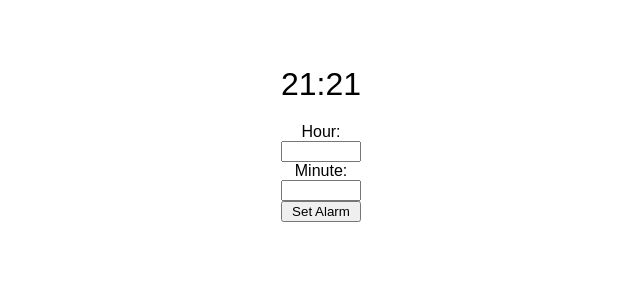
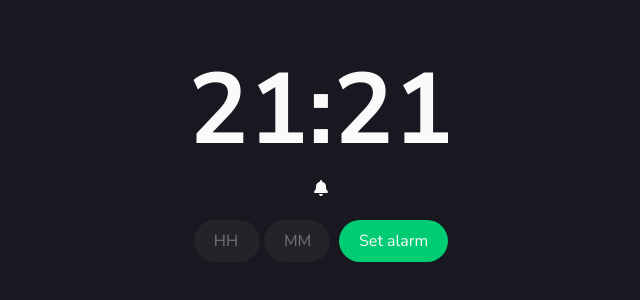
Before and after one commit to hsimransidhu/alarm-clock, a website with bundled scripts: page index.html in a window 1280 px wide. Shown: the part 246-546 px from the top of the page, without its empty margins (319-959 px from the left). Built offline with nearby package versions, Linux system fonts and the light colour scheme; files whose address does not match are found by name.

Commit message:
added folders

```diff
--- a/assets/script/index.js
+++ b/assets/script/index.js
@@ -1,65 +1,84 @@
-document.addEventListener('DOMContentLoaded', function () {
-    // Display current time
+'use strict';
+
+import { onEvent, select, clearIntervalHandler } from "./utils.js";
+
+const alarmForm = select('alarmForm');
+const alarmStatus = select('alarmStatus');
+const Message = select('Message');
+const hourInput = select('hour');
+const minuteInput = select('minute');
+const clockElement = select('clock');
+
+let liveTimeInterval;
+
+onEvent('alarmForm', 'submit', function (event) {
+    event.preventDefault();
+    setAlarm();
+});
+
+onEvent('alarmForm', 'input', function () {
+    Message.textContent = '';
+    hourInput.style.border = '';
+    minuteInput.style.border = '';
+});
+
+startLiveTime();
+
+function startLiveTime() {
     updateClock();
-
-    // Update clock every second
-    setInterval(updateClock, 1000);
-});
+    liveTimeInterval = setInterval(updateClock, 1000);
+}
 
 function updateClock() {
     const now = new Date();
     const hours = now.getHours().toString().padStart(2, '0');
     const minutes = now.getMinutes().toString().padStart(2, '0');
-    const clockElement = document.getElementById('clock');
-    clockElement.textContent = `${hours}:${minutes}`;
+    const timeString = `${hours}:${minutes}`;
+    clockElement.textContent = timeString;
+
 }
 
 function setAlarm() {
-    const hourInput = document.getElementById('hour');
-    const minuteInput = document.getElementById('minute');
-    const alarmStatusElement = document.getElementById('alarmStatus');
-
-    // Validate inputs
+    clearIntervalHandler(liveTimeInterval);
     const hour = parseInt(hourInput.value, 10);
     const minute = parseInt(minuteInput.value, 10);
-
     if (isNaN(hour) || isNaN(minute) || hour < 0 || hour > 23 || minute < 0 || minute > 59) {
-        // Invalid input
-        alert('Please enter a valid hour (0-23) and minute (0-59).');
+        Message.textContent = 'Please enter a valid hour (0-23) and minute (0-59).';
+        hourInput.style.border = '2px solid #ff4646';
+        minuteInput.style.border = '2px solid #ff4646';
+        return;
+    }
+    if (hourInput.value.trim() === '' || minuteInput.value.trim() === '') {
+        Message.textContent = 'Please enter both hour and minute.';
+        hourInput.style.border = '2px solid #ff4646';
+        minuteInput.style.border = '2px solid #ff4646';
         return;
     }
 
-    // Set alarm
-    const alarmTime = new Date();
-    alarmTime.setHours(hour);
-    alarmTime.setMinutes(minute);
-    alarmTime.setSeconds(0);
+    Message.textContent = '';
+    hourInput.style.border = '';
+    minuteInput.style.border = '';
+    alarmStatus.textContent = `Alarm set for ${hour.toString().padStart(2, '0')}:${minute.toString().padStart(2, '0')}`;
+    setTimeout(() => {
+        checkAndPlayAlarm(hour, minute);
+    }, 1000);
+}
 
-    const now = new Date();
-
-    if (alarmTime <= now) {
-        // Alarm time is in the past
-        alert('Please enter a future time for the alarm.');
-        return;
+function checkAndPlayAlarm(setHour, setMinute) {
+    const currentTime = new Date();
+    const currentHour = currentTime.getHours();
+    const currentMinute = currentTime.getMinutes();
+    if (currentHour === setHour && currentMinute === setMinute) {
+        playAlarm();
+        alarmStatus.textContent = 'Alarm!';
+    } else {
+        setTimeout(() => {
+            checkAndPlayAlarm(setHour, setMinute);
+        }, 1000);
     }
-
-    // Display alarm status
-    alarmStatusElement.textContent = `Alarm set for ${hour.toString().padStart(2, '0')}:${minute.toString().padStart(2, '0')}`;
-
-    // Set timeout to play alarm sound
-    const timeUntilAlarm = alarmTime - now;
-    setTimeout(() => {
-        playAlarm();
-        alarmStatusElement.textContent = 'Alarm!';
-
-        // Reset alarm status after a few seconds
-        setTimeout(() => {
-            alarmStatusElement.textContent = '';
-        }, 3000);
-    }, timeUntilAlarm);
 }
 
 function playAlarm() {
-    // Play alarm sound (replace with your own sound)
-    alert('ALARM!');
+    const audio = new Audio('./assets/audio/alarm_sound.wav');
+    audio.play();
 }
--- /dev/null
+++ b/assets/script/utils.js
@@ -0,0 +1,22 @@
+
+// Add event listener
+function onEvent(selector, event, callback) {
+  const element = document.getElementById(selector);
+  if (element) {
+      element.addEventListener(event, callback);
+  } else {
+      console.error(`Element with id '${selector}' not found.`);
+  }
+}
+
+// Select HTML element
+function select(selector) {
+  return document.getElementById(selector);
+}
+
+// Clear interval
+function clearIntervalHandler(interval) {
+  clearInterval(interval);
+}
+
+export { onEvent, select, clearIntervalHandler };
--- a/assets/style/index.css
+++ b/assets/style/index.css
@@ -1,28 +1,84 @@
-body {
-    font-family: Arial, sans-serif;
-    display: flex;
-    align-items: center;
-    justify-content: center;
-    height: 100vh;
+@charset "utf-8";
+
+@import url('https://fonts.googleapis.com/css2?family=Nunito+Sans:opsz,wght@6..12,400;6..12,500;6..12,600;6..12,700;6..12,800&display=swap');@import url('https://fonts.googleapis.com/css2?family=Nunito+Sans:opsz,wght@6..12,400;6..12,500;6..12,600;6..12,700;6..12,800&display=swap');
+
+/*-----------Basic Reset---------------*/
+
+* {
     margin: 0;
+    padding: 0;
+    outline: 0;
+    border-style: none;
+    vertical-align: baseline;
+    box-sizing: border-box;
+    font: inherit;
+    text-decoration: none;
 }
 
-.clock-container {
-    text-align: center;
+html, body {
+    height: 100%;
 }
 
-.clock {
-    font-size: 2em;
+.container {
+    width: min(100% - 30px, 1200px);
+    margin-inline: auto;
+    height: 100%;
+}
+
+body {
+    font-family: "Nunito Sans";
+    background-color: #191720;
+    width: 100%;
+    height: 100dvh;
+}
+
+main {
+    height: 100%;
+}
+
+.flex {
+    height: 100%;
+    display: flex;
+    justify-content: center;
+    align-items: center;
+    flex-direction: column;
+}
+
+h1 {
+    font-size: 100px;
+    font-weight: 700;
+    color: #fafafa;
+}
+
+p {
+    color: #fafafa;
     margin-bottom: 20px;
 }
 
-.alarm-form {
-    display: flex;
-    flex-direction: column;
-    margin-bottom: 20px;
+input {
+    background-color: #24232a;
+    color: #99989a;
+    padding: 10px 20px;
+    width: 66px;
+    border-radius: 50px;
 }
 
-.alarm-status {
-    font-weight: bold;
-    color: green;
+button {
+    background-color: #00cc74;
+    color: #fafafa;
+    padding: 10px 20px;
+    border-radius: 50px;
+    margin-left: 5px;
+    transition: all 0.3s ease-in-out;
+    cursor: pointer;
 }
+
+button:hover {
+    background-color: #00e099;
+}
+
+.message {
+    color: #ff4646;
+    margin-top: 5px;
+    font-size: 14px;
+}
--- a/index.html
+++ b/index.html
@@ -1,24 +1,37 @@
 <!DOCTYPE html>
-<html lang="en">
+<html lang="eng" dir="ltr">
 <head>
-    <meta charset="UTF-8">
-    <meta name="viewport" content="width=device-width, initial-scale=1.0">
+    <meta charset="utf-8">
+    <meta name="viewport" content="width=device-width, initial-scale">
+    <meta name="author" content="Yuvraj Singh">
+    <meta name="description" content="web developer, web, developer,
+            front-end, html, css, javascript, react, sql">
     <title>Alarm Clock</title>
-    <link rel="stylesheet" href="assets/style/index.css">
-    <script src="assets/script/index.js"></script>
+    <link rel="stylesheet" href="https://cdnjs.cloudflare.com/ajax/libs/font-awesome/6.4.2/css/all.min.css"
+        integrity="sha512-z3gLpd7yknf1YoNbCzqRKc4qyor8gaKU1qmn+CShxbuBusANI9QpRohGBreCFkKxLhei6S9CQXFEbbKuqLg0DA=="
+        crossorigin="anonymous" referrerpolicy="no-referrer" />
+    <link rel="stylesheet" href="./assets/style/index.css">
+    <script src="assets/script/index.js" type="module"></script>
 </head>
 <body>
-    <div class="clock-container">
-        <div id="clock" class="clock"></div>
-        <form id="alarmForm" class="alarm-form">
-            <label for="hour">Hour:</label>
-            <input type="number" id="hour" min="0" max="23" required>
-            <label for="minute">Minute:</label>
-            <input type="number" id="minute" min="0" max="59" required>
-            <button type="button" onclick="setAlarm()">Set Alarm</button>
-        </form>
-        <div id="alarmStatus" class="alarm-status"></div>
+    <div class="container">
+        <main>
+            <div class="flex">
+                <h1 id="clock">12:00</h1>
+                <p>
+                    <i class="fa-solid fa-bell"></i>
+                    <span id="alarmStatus"></span>
+                </p>
+                <div class="set-alarm">
+                    <form action="" id="alarmForm">
+                        <input type="text" placeholder="HH" id="hour">
+                        <input type="text" placeholder="MM" id="minute">
+                        <button>Set alarm</button>
+                        <div id="Message" class="message"></div>
+                    </form>
+                </div>
+            </div>
+        </main>
     </div>
-    <script src="script.js"></script>
 </body>
 </html>
```
Also changed, not shown: package.json (added, +17 -0 lines), 2 other files.
